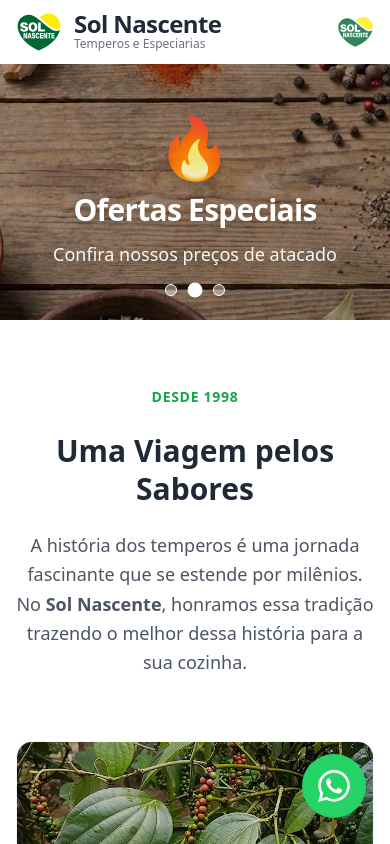
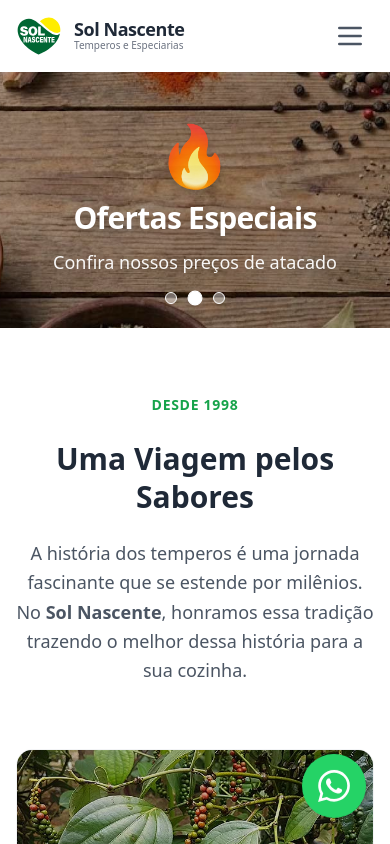
Before and after one commit to bioolegar1/catalogoSolnascente, a Nuxt app: page / in a window 390 px wide. Shown: the top 844 px of the page. Built offline with nearby package versions, Linux system fonts and the light colour scheme; no server answers.

Commit message:
adição do menu mobile, ajustes no layout do cabeçalho e melhorias visuais gerais no site

```diff
--- a/layouts/default.vue
+++ b/layouts/default.vue
@@ -1,8 +1,18 @@
 <script setup lang="ts">
+import { ref, watch } from 'vue'
+import { useRoute } from 'vue-router'
 // Importação do Logo
 import logo from '~/assets/solnascente-logo.svg'
 
 const route = useRoute()
+
+// Controle do Menu Mobile
+const isMenuOpen = ref(false)
+
+// Fecha o menu automaticamente quando mudar de página (rota)
+watch(() => route.path, () => {
+  isMenuOpen.value = false
+})
 </script>
 
 <template>
@@ -10,27 +20,54 @@ const route = useRoute()
 
     <header class="bg-white shadow-sm sticky top-0 z-50">
       <div class="max-w-7xl mx-auto px-4 py-3 flex justify-between items-center">
+
         <NuxtLink to="/" class="flex items-center gap-3">
           <img :src="logo" alt="Logo Sol Nascente" class="h-10 w-auto object-contain" />
 
           <div>
-            <h1 class="font-bold text-2xl text-gray-800 leading-none tracking-tight">Sol Nascente</h1>
-            <p class="text-xs text-gray-500 font-medium">Temperos e Especiarias</p>
+            <h1 class="font-bold text-lg md:text-2xl text-gray-800 leading-none tracking-tight">Sol Nascente</h1>
+            <p class="text-[10px] md:text-xs text-gray-500 font-medium">Temperos e Especiarias</p>
           </div>
         </NuxtLink>
 
         <nav class="hidden md:flex gap-8 text-sm font-medium text-gray-600">
           <NuxtLink to="/" class="hover:text-green-600 transition" :class="{ 'text-green-700 font-bold': route.path === '/' }">Home</NuxtLink>
           <NuxtLink to="/historia" class="hover:text-green-600 transition" active-class="text-green-700 font-bold">Nossa História</NuxtLink>
-
           <NuxtLink to="/produtos" class="hover:text-green-600 transition" active-class="text-green-700 font-bold">Produtos</NuxtLink>
-
           <NuxtLink to="/contato" class="hover:text-green-600 transition" active-class="text-green-700 font-bold">Contato</NuxtLink>
         </nav>
 
-        <div class="md:hidden">
-          <img :src="logo" alt="Logo" class="h-8 w-auto opacity-80" />
-        </div>
+        <button
+            @click="isMenuOpen = !isMenuOpen"
+            class="md:hidden p-2 text-gray-600 hover:text-green-700 focus:outline-none"
+        >
+          <svg v-if="!isMenuOpen" class="w-8 h-8" fill="none" stroke="currentColor" viewBox="0 0 24 24">
+            <path stroke-linecap="round" stroke-linejoin="round" stroke-width="2" d="M4 6h16M4 12h16M4 18h16"></path>
+          </svg>
+
+          <svg v-else class="w-8 h-8" fill="none" stroke="currentColor" viewBox="0 0 24 24">
+            <path stroke-linecap="round" stroke-linejoin="round" stroke-width="2" d="M6 18L18 6M6 6l12 12"></path>
+          </svg>
+        </button>
+      </div>
+
+      <div v-if="isMenuOpen" class="md:hidden absolute top-full left-0 w-full bg-white border-t border-gray-100 shadow-lg flex flex-col p-4 gap-4 animate-slide-down">
+        <NuxtLink to="/" class="text-lg font-medium text-gray-700 py-2 border-b border-gray-50" active-class="text-green-700 font-bold">
+          🏠 Início
+        </NuxtLink>
+        <NuxtLink to="/historia" class="text-lg font-medium text-gray-700 py-2 border-b border-gray-50" active-class="text-green-700 font-bold">
+          📖 Nossa História
+        </NuxtLink>
+        <NuxtLink to="/produtos" class="text-lg font-medium text-gray-700 py-2 border-b border-gray-50" active-class="text-green-700 font-bold">
+          🥗 Produtos
+        </NuxtLink>
+        <NuxtLink to="/contato" class="text-lg font-medium text-gray-700 py-2 border-b border-gray-50" active-class="text-green-700 font-bold">
+          📞 Fale Conosco
+        </NuxtLink>
+
+        <NuxtLink to="/login" class="text-sm text-gray-500 mt-2 flex items-center gap-2">
+          🔒 Área do Vendedor
+        </NuxtLink>
       </div>
     </header>
 
@@ -64,13 +101,11 @@ const route = useRoute()
           <ul class="space-y-3 text-base">
             <li><NuxtLink to="/" class="hover:text-green-400 transition">Início</NuxtLink></li>
             <li><NuxtLink to="/historia" class="hover:text-green-400 transition">Nossa História</NuxtLink></li>
-
             <li><NuxtLink to="/produtos" class="hover:text-green-400 transition">Produtos</NuxtLink></li>
-
             <li><NuxtLink to="/contato" class="hover:text-green-400 transition">Fale Conosco</NuxtLink></li>
             <li class="pt-4 mt-4 border-t border-gray-800">
               <NuxtLink to="/login" class="text-gray-500 hover:text-white transition text-xs flex items-center justify-center md:justify-start gap-1">
-                🔒 Login
+                🔒 Área do Vendedor
               </NuxtLink>
             </li>
           </ul>
@@ -83,14 +118,17 @@ const route = useRoute()
               <svg class="w-5 h-5 text-gray-500" fill="none" stroke="currentColor" viewBox="0 0 24 24"><path stroke-linecap="round" stroke-linejoin="round" stroke-width="2" d="M3 5a2 2 0 012-2h3.28a1 1 0 01.948.684l1.498 4.493a1 1 0 01-.502 1.21l-2.257 1.13a11.042 11.042 0 005.516 5.516l1.13-2.257a1 1 0 011.21-.502l4.493 1.498a1 1 0 01.684.949V19a2 2 0 01-2 2h-1C9.716 21 3 14.284 3 6V5z"></path></svg>
               <span>(62) 3500-1234</span>
             </p>
+
             <p class="text-base flex items-center justify-center md:justify-start gap-3">
               <svg class="w-5 h-5 text-[#25D366]" fill="currentColor" viewBox="0 0 24 24"><path d="M17.472 14.382c-.297-.149-1.758-.867-2.03-.967-.273-.099-.471-.148-.67.15-.197.297-.767.966-.94 1.164-.173.199-.347.223-.644.075-.297-.15-1.255-.463-2.39-1.475-.883-.788-1.48-1.761-1.653-2.059-.173-.297-.018-.458.13-.606.134-.133.298-.347.446-.52.149-.174.198-.298.298-.497.099-.198.05-.371-.025-.52-.075-.149-.669-1.612-.916-2.207-.242-.579-.487-.5-.669-.51-.173-.008-.371-.01-.57-.01-.198 0-.52.074-.792.372-.272.297-1.04 1.016-1.04 2.479 0 1.462 1.065 2.875 1.213 3.074.149.198 2.096 3.2 5.077 4.487.709.306 1.262.489 1.694.625.712.227 1.36.195 1.871.118.571-.085 1.758-.719 2.006-1.413.248-.694.248-1.289.173-1.413-.074-.124-.272-.198-.57-.347m-5.421 7.403h-.004a9.87 9.87 0 01-5.031-1.378l-.361-.214-3.741.982.998-3.648-.235-.374a9.86 9.86 0 01-1.51-5.26c.001-5.45 4.436-9.884 9.888-9.884 2.64 0 5.122 1.03 6.988 2.898a9.825 9.825 0 012.893 6.994c-.003 5.45-4.437 9.884-9.885 9.884m8.413-18.297A11.815 11.815 0 0012.05 0C5.495 0 .16 5.335.157 11.892c0 2.096.547 4.142 1.588 5.945L.057 24l6.305-1.654a11.882 11.882 0 005.683 1.448h.005c6.554 0 11.89-5.335 11.893-11.893a11.821 11.821 0 00-3.48-8.413Z"/></svg>
               <span>(62) 99112-2981</span>
             </p>
-            <p class="text-base flex items-center justify-center md:justify-start gap-3">
+
+            <a href="https://instagram.com/produtossolnascente" target="_blank" class="text-base flex items-center justify-center md:justify-start gap-3 hover:text-pink-500 transition">
               <svg class="w-5 h-5 text-[#E1306C]" fill="currentColor" viewBox="0 0 24 24"><path d="M12 2.163c3.204 0 3.584.012 4.85.07 3.252.148 4.771 1.691 4.919 4.919.058 1.265.069 1.645.069 4.849 0 3.205-.012 3.584-.069 4.849-.149 3.225-1.664 4.771-4.919 4.919-1.266.058-1.644.07-4.85.07-3.204 0-3.584-.012-4.849-.07-3.26-.149-4.771-1.699-4.919-4.92-.058-1.265-.07-1.644-.07-4.849 0-3.204.013-3.583.07-4.849.149-3.227 1.664-4.771 4.919-4.919 1.266-.057 1.645-.069 4.849-.069zM12 0C8.741 0 8.333.014 7.053.072 2.695.272.273 2.69.073 7.052.014 8.333 0 8.741 0 12c0 3.259.014 3.668.072 4.948.2 4.358 2.618 6.78 6.98 6.98C8.333 23.986 8.741 24 12 24c3.259 0 3.668-.014 4.948-.072 4.354-.2 6.782-2.618 6.979-6.98.059-1.28.073-1.689.073-4.948 0-3.259-.014-3.667-.072-4.947-.196-4.354-2.617-6.78-6.979-6.98C15.668.014 15.259 0 12 0zm0 5.838a6.162 6.162 0 100 12.324 6.162 6.162 0 000-12.324zM12 16a4 4 0 110-8 4 4 0 010 8zm6.406-11.845a1.44 1.44 0 100 2.881 1.44 1.44 0 000-2.881z"/></svg>
               <span>@produtossolnascente</span>
-            </p>
+            </a>
+
             <p class="text-base flex items-start justify-center md:justify-start gap-3 mt-4 text-sm">
               <svg class="w-5 h-5 text-gray-500 flex-shrink-0" fill="none" stroke="currentColor" viewBox="0 0 24 24"><path stroke-linecap="round" stroke-linejoin="round" stroke-width="2" d="M17.657 16.657L13.414 20.9a1.998 1.998 0 01-2.827 0l-4.244-4.243a8 8 0 1111.314 0z"></path><path stroke-linecap="round" stroke-linejoin="round" stroke-width="2" d="M15 11a3 3 0 11-6 0 3 3 0 016 0z"></path></svg>
               <span>R. José P. da Silveira - CORA CORALINA<br>Goianira - GO, 75370-000</span>
@@ -106,6 +144,7 @@ const route = useRoute()
 </template>
 
 <style>
+/* Animação para o botão do WhatsApp */
 @keyframes bounce-slow {
   0%, 100% { transform: translateY(0); }
   50% { transform: translateY(-5px); }
@@ -113,4 +152,13 @@ const route = useRoute()
 .animate-bounce-slow {
   animation: bounce-slow 3s infinite;
 }
+
+/* Animação para o Menu Mobile */
+@keyframes slide-down {
+  from { opacity: 0; transform: translateY(-10px); }
+  to { opacity: 1; transform: translateY(0); }
+}
+.animate-slide-down {
+  animation: slide-down 0.3s ease-out forwards;
+}
 </style>
```
